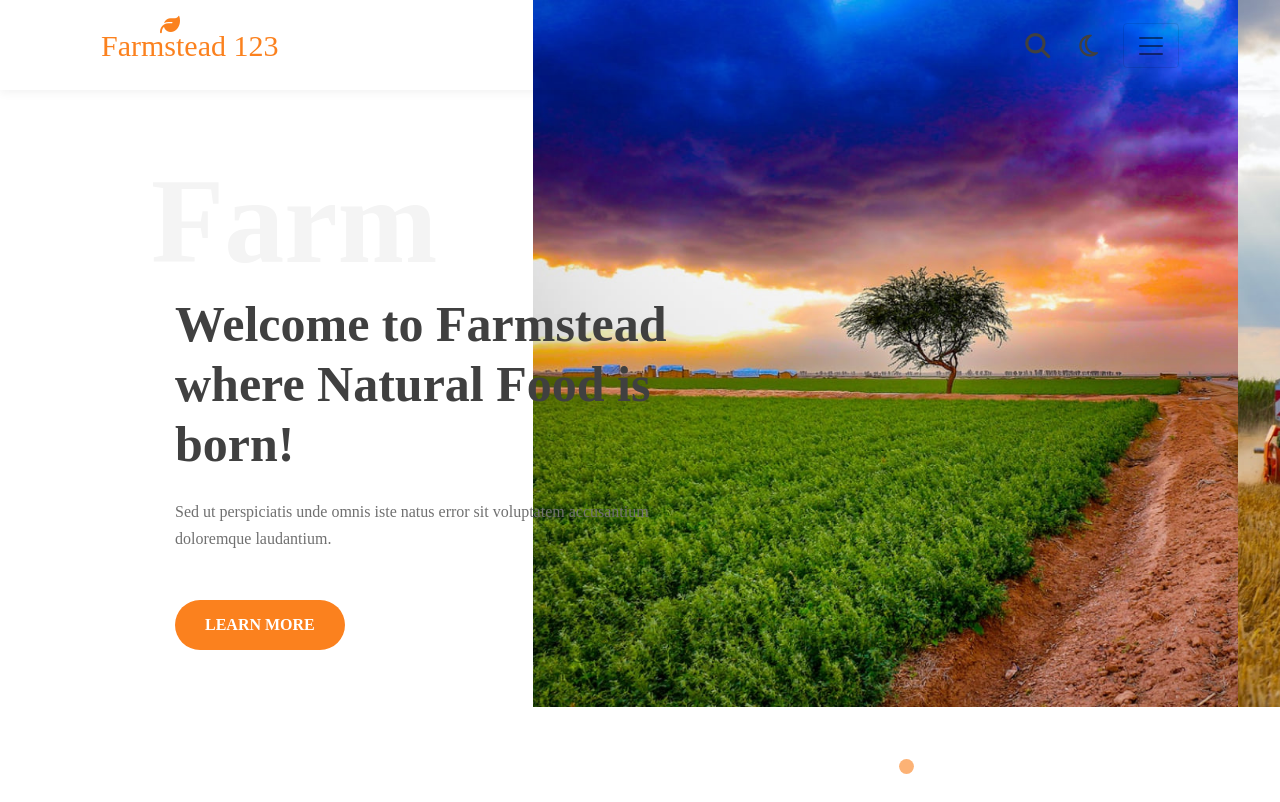
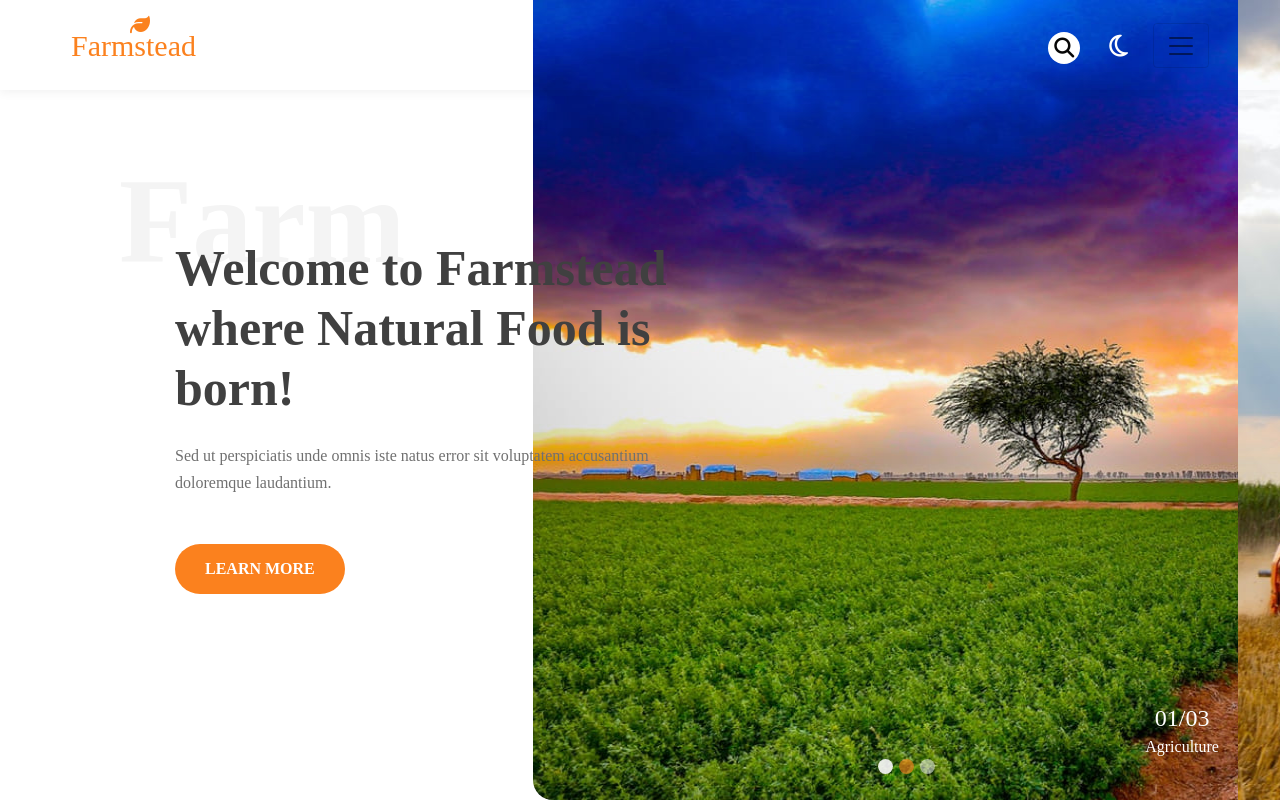
Before and after one commit to wTrUnGw/Farmstead_b55, a plain HTML site: page index.html in a window 1280 px wide. Shown: the top 802 px of the page. Drawn offline with nearby package versions, Linux system fonts and the light colour scheme; a web font is replaced by a local one.

Commit message:
update something ...

```diff
--- a/css/style.css
+++ b/css/style.css
@@ -24,8 +24,12 @@ p {
     margin: 0;
     padding: 0;
 }
-
-header{
+@media (min-width: 1280px){
+    .container {
+     max-width: 1200px;
+ }
+ }
+header {
     background-color: transparent;
     padding: 15px;
     transition: all 0.4s;
@@ -53,10 +57,16 @@ header .logo i {
 header .menu i {
     margin: 10px 25px;
     font-size: 25px;
+    color: white;
 }
 
 header .menu i:first-child {
-    margin: 0;
+    margin: 0px;
+    color: #060606;
+    border-radius: 24px;
+    background-color: white;
+    padding: 6px;
+    font-size: 20px;
 }
 
 .btn {
@@ -87,7 +97,7 @@ header .menu i:first-child {
     color: #f4f4f4;
     font-size: 120px;
     font-weight: bold;
-    margin-left: -0.2em;
+    margin-left: -0.6em;
 }
 
 .bann-contents h2 {
@@ -107,16 +117,41 @@ header .menu i:first-child {
     font-weight: 600;
     color: #060606;
 }
-
+/* .carousel_overplay{
+    background-color:   rgba(230, 43, 74, 0.6);
+    position: absolute;
+    top: 0;
+    left: 0;
+    width: 100%;
+    height: 100%;
+    padding: 2rem;
+    opacity: 0;
+    transition: all 0.5s;
+}
+.carousel-item:hover .carousel_overplay {
+    opacity: 1;
+} */
 .carousel-inner {
     height: 100vh;
+    border-bottom-left-radius: 20px;
 
 }
 
 /* set cho carousel-item một chiều cao bằng 100% với cha là carousel-inner để cho chiều cao item không bị đài xuống tới dưới ảnh hưởng layout */
 .carousel-inner .carousel-item {
     height: 100%;
+
 }
+.carousel-inner .carousel-item::before{
+   content: "";
+    position: absolute;
+    width: 100%;
+    height: 100%;
+    background: rgb(0 0 0 / 17%);
+    z-index: -1;
+    top: 0;
+}
+
 
 .carousel-caption {
     position: absolute;
@@ -138,14 +173,28 @@ header .menu i:first-child {
     background-color: #fb811e;
 }
 
+/* grow */
+/* @media (min-width: 768px) {
+    .col-md-5 {
+        flex: 0 0 47.666667%;
+        max-width: 47.666667%;
+    }
+} */
+
 .feature-right .row .col-md-5 {
     padding: 40px 30px;
     border-radius: 30px;
     text-align: center;
-    box-shadow: 0 1rem 3rem rgb(0 0 0 / 41%);
+    box-shadow: 0 1rem 3rem rgb(0 0 0 / 3%);
     background-color: #fff;
 }
-
+.feature-right .row .col-md-5:hover{
+    transition: 0.3s;
+    box-shadow: 0 25px 98px 0 rgb(0 0 0 / 10%);
+}
+.feature-right .row .col-md-5 .icon img{
+    width: 30%;
+}
 /* service */
 #service {
     background-color: #009f4d;
@@ -196,7 +245,7 @@ header .menu i:first-child {
     margin-bottom: 7px;
     background-color: rgb(0 159 77 / 16%);
     text-transform: none;
-    padding: 4px 25px;
+    padding: 5px 20px;
     color: #009f4d;
     font-weight: 600;
     border-radius: 15px;
--- a/index.html
+++ b/index.html
@@ -30,7 +30,7 @@
         <!-- Brand -->
         <div class="logo">
           <i class="fa-solid fa-leaf"></i>
-          Farmstead 123
+          Farmstead
         </div>
         <div class="menu d-flex">
           <div class="icon">
@@ -43,11 +43,6 @@
             aria-controls="navbarNav" aria-expanded="false" aria-label="Toggle navigation">
             <span class="navbar-toggler-icon"></span>
           </button>
-
-          <!-- <form class="form-inline my-2 my-lg-0">
-                  <input class="form-control mr-sm-2" type="search" placeholder="Search" aria-label="Search">
-                  <button class="btn btn-outline-success my-2 my-sm-0" type="submit">Search</button>
-                </form> -->
 
           <div class="collapse navbar-collapse justify-content-end" id="navbarNav">
             <!-- find -->
@@ -77,11 +72,10 @@
   <section id="carousel">
     <div class="container-fluid">
       <div class="row d-flex align-items-center">
-
         <div class="col-md-5 banner-left">
+          <h1 class="text-hide p-lg-3 ">
+            Farm</h1>
           <div class="banner-left-content">
-            <h1 class="farm-text">
-              Farm</h1>
             <div class="bann-contents">
               <h2 class="mb-sm-4 mb-2">Welcome to Farmstead <br>
                 where Natural Food is born!</h2>
@@ -98,16 +92,17 @@
               <li data-target="#carouselExampleIndicators" data-slide-to="1"></li>
               <li data-target="#carouselExampleIndicators" data-slide-to="2"></li>
             </ol>
+
             <div class="carousel-inner">
               <div class="carousel-item active">
-                <img class="d-block w-100" src="./img/b1.jpg" alt="First slide">
+                <img class="d-block" src="./img/b1.jpg" alt="First slide">
                 <div class="carousel-caption d-none d-md-block">
                   <h4>01/03</h4>
                   <p>Agriculture</p>
                 </div>
               </div>
               <div class="carousel-item">
-                <img class="d-block w-100" src="./img/b8.jpg" alt="Second slide">
+                <img class="d-block" src="./img/b8.jpg" alt="Second slide">
                 <div class="carousel-caption d-none d-md-block">
                   <h4>02/03</h4>
                   <p>Farm Field
@@ -115,13 +110,14 @@
                 </div>
               </div>
               <div class="carousel-item">
-                <img class="d-block w-100" src="./img/b4.jpg" alt="Third slide">
+                <img class="d-block" src="./img/b4.jpg" alt="Third slide">
                 <div class="carousel-caption d-none d-md-block">
                   <h4>03/03</h4>
                   <p>Organic Farm</p>
                 </div>
               </div>
             </div>
+
 
           </div>
         </div>
```
